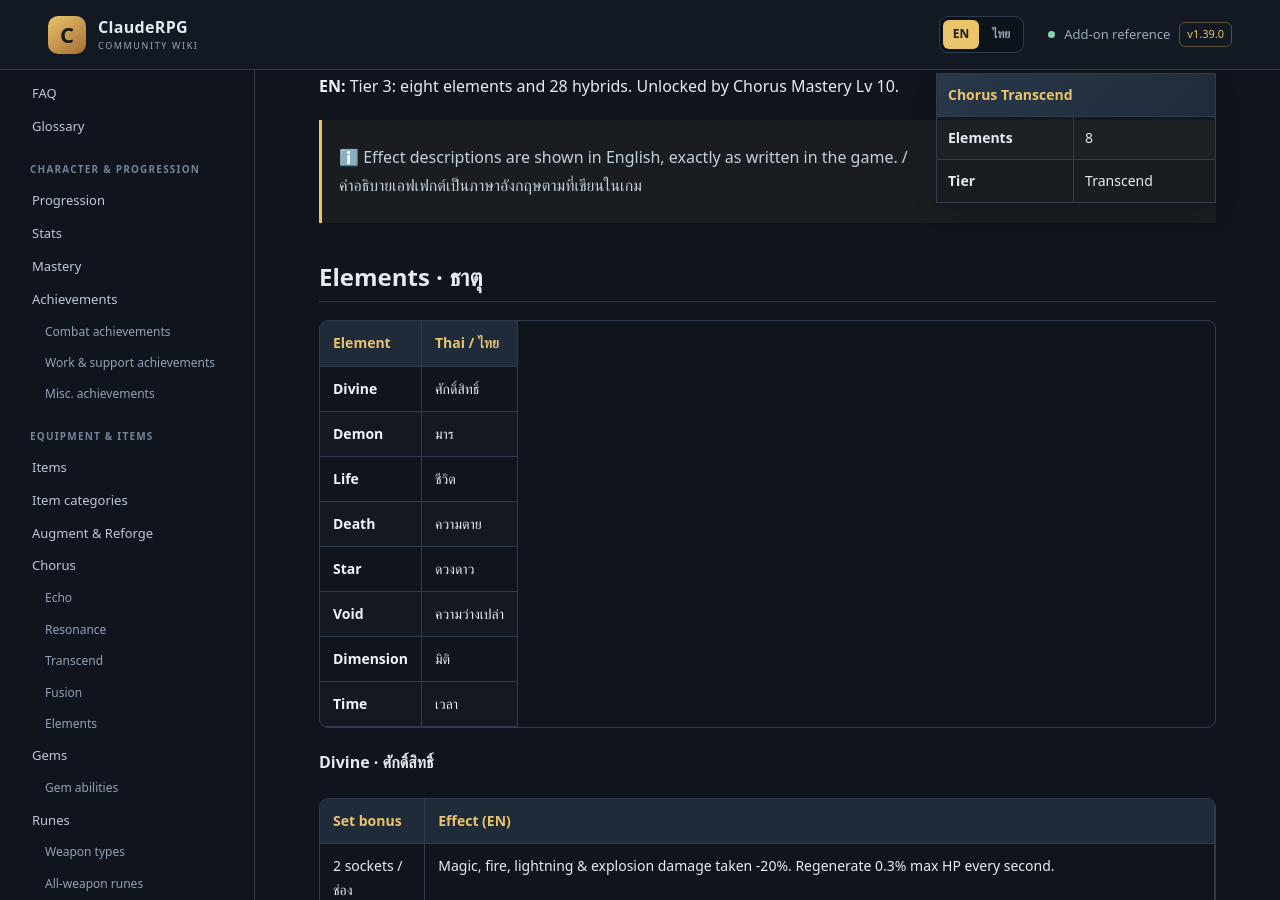
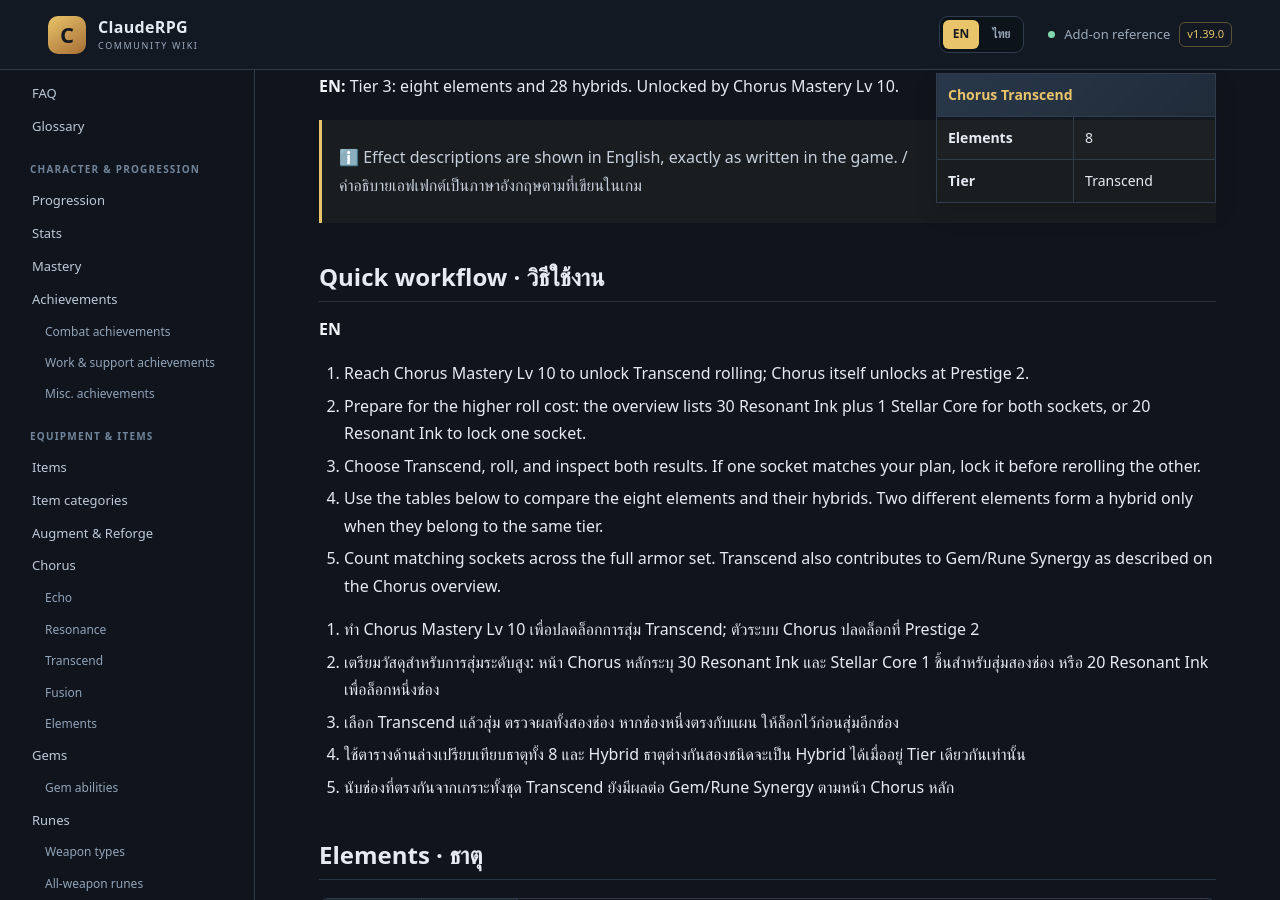
Before and after one commit to miniTorch25/ClaudeRPG-Wiki-V2, a Jekyll site: the page built from Chorus-Transcend.md, in a window 1280 px wide and 900 px high, scrolled down 253 px. Built offline with Jekyll 4.4.1, drawn with Linux system fonts in a browser that asks for light colours; our own code applies the rules of GitHub Pages for plain Markdown files.

Commit message:
Add practical Chorus tier workflow guidance

```diff
--- a/Chorus-Transcend.md
+++ b/Chorus-Transcend.md
@@ -15,6 +15,22 @@
 **TH:** ระดับ 3: 8 ธาตุและธาตุผสม 28 แบบ ปลดล็อกที่ Chorus Mastery Lv 10
 
 > ℹ️ Effect descriptions are shown in English, exactly as written in the game. / คำอธิบายเอฟเฟกต์เป็นภาษาอังกฤษตามที่เขียนในเกม
+
+## Quick workflow · วิธีใช้งาน
+
+**EN**
+1. Reach Chorus Mastery Lv 10 to unlock Transcend rolling; Chorus itself unlocks at Prestige 2.
+2. Prepare for the higher roll cost: the overview lists 30 Resonant Ink plus 1 Stellar Core for both sockets, or 20 Resonant Ink to lock one socket.
+3. Choose Transcend, roll, and inspect both results. If one socket matches your plan, lock it before rerolling the other.
+4. Use the tables below to compare the eight elements and their hybrids. Two different elements form a hybrid only when they belong to the same tier.
+5. Count matching sockets across the full armor set. Transcend also contributes to Gem/Rune Synergy as described on the Chorus overview.
+
+**TH**
+1. ทำ Chorus Mastery Lv 10 เพื่อปลดล็อกการสุ่ม Transcend; ตัวระบบ Chorus ปลดล็อกที่ Prestige 2
+2. เตรียมวัสดุสำหรับการสุ่มระดับสูง: หน้า Chorus หลักระบุ 30 Resonant Ink และ Stellar Core 1 ชิ้นสำหรับสุ่มสองช่อง หรือ 20 Resonant Ink เพื่อล็อกหนึ่งช่อง
+3. เลือก Transcend แล้วสุ่ม ตรวจผลทั้งสองช่อง หากช่องหนึ่งตรงกับแผน ให้ล็อกไว้ก่อนสุ่มอีกช่อง
+4. ใช้ตารางด้านล่างเปรียบเทียบธาตุทั้ง 8 และ Hybrid ธาตุต่างกันสองชนิดจะเป็น Hybrid ได้เมื่ออยู่ Tier เดียวกันเท่านั้น
+5. นับช่องที่ตรงกันจากเกราะทั้งชุด Transcend ยังมีผลต่อ Gem/Rune Synergy ตามหน้า Chorus หลัก
 
 
 ## Elements · ธาตุ
```
